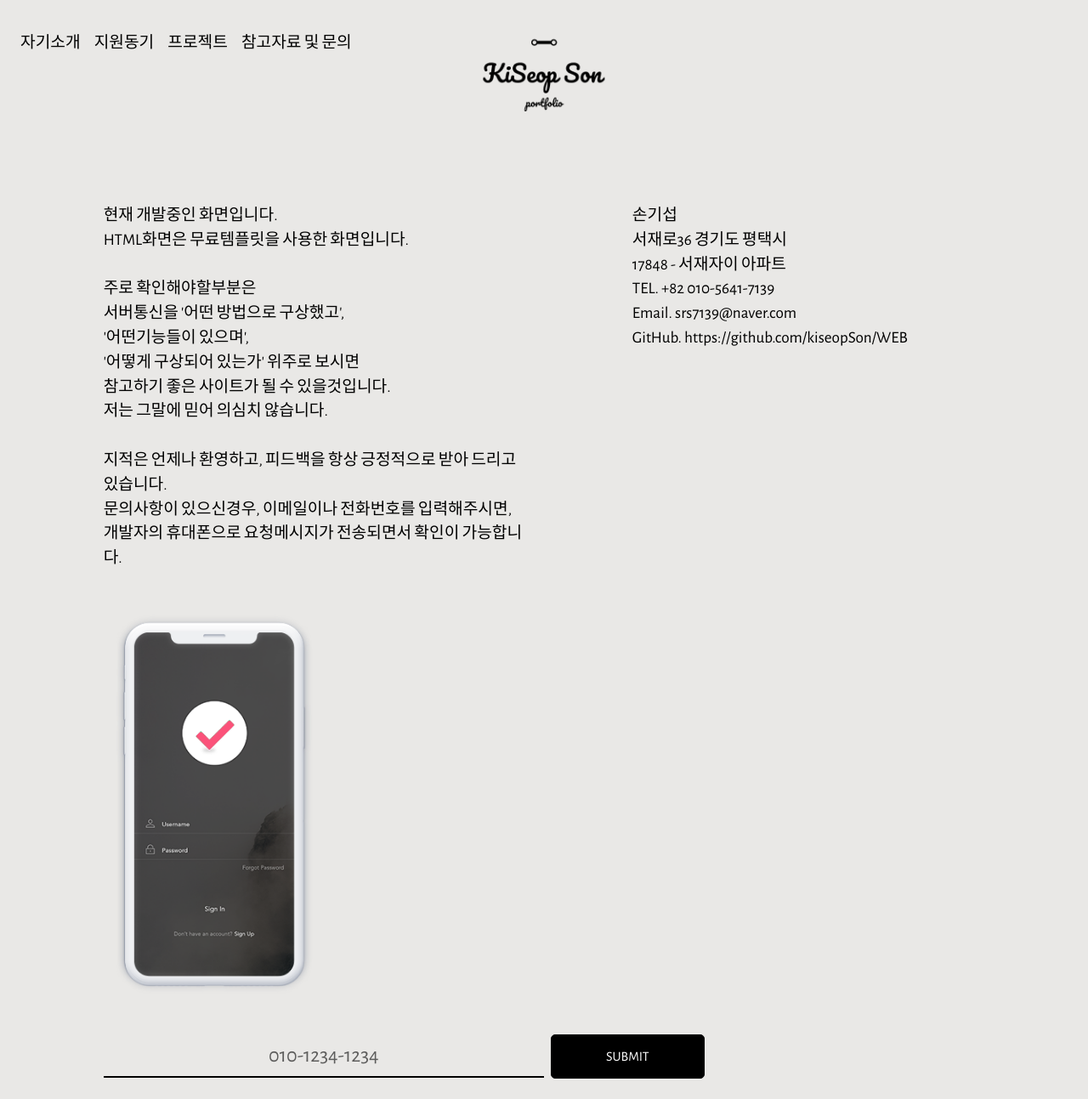
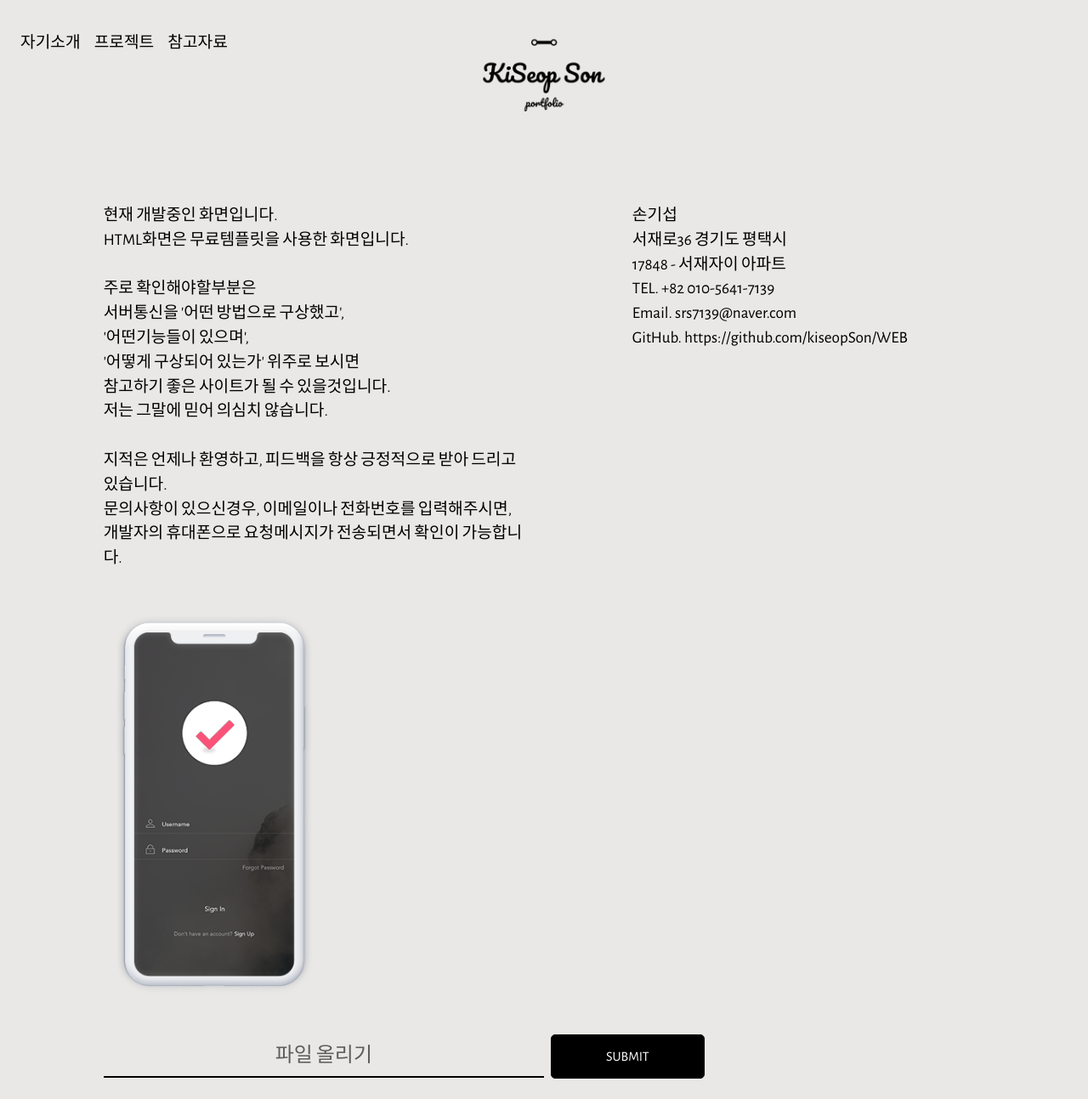
Before and after one commit to kiseopSon/WEB, a plain HTML site: page contact.html in a window 1280 px wide. Shown: the whole page at 85% size. Drawn offline with nearby package versions, Linux system fonts and the light colour scheme.

Commit message:
Update contact.html

```diff
--- a/contact.html
+++ b/contact.html
@@ -2,7 +2,7 @@
 <html lang="en" class="no-js">
    <head>
       <!-- Meta -->
-      <title>참고자료 및 문의</title>
+      <title>참고자료</title>
       <meta charset="UTF-8">
       <meta name="description" content="Free HTML template">
       <meta name="keywords" content="HTML, template, free">
@@ -26,9 +26,9 @@
          <div id="toggle-nav" class="navbar-collapse collapse">
             <ul class="navbar-nav">
                <li class="nav-item"> <a class="nav-link" href="about.html">자기소개</a> </li>
-               <li class="nav-item"> <a class="nav-link" href="studio.html">지원동기</a> </li>
+<!--                <li class="nav-item"> <a class="nav-link" href="studio.html">지원동기</a> </li> -->
                <li class="nav-item"> <a class="nav-link" href="works.html">프로젝트</a> </li>
-               <li class="nav-item"> <a class="nav-link" href="contact.html">참고자료 및 문의</a> </li>
+               <li class="nav-item"> <a class="nav-link" href="contact.html">참고자료</a> </li>
             </ul>
             <div id="social"><p>Your it to gave life whom as. Favourable dissimilar resolution led for and had.</p></div>
          </div>
@@ -90,7 +90,7 @@
             </div>
             <form class="form-inline pt-5" style="width: 100%;">
                <div class="form-group mb-2" style="width: 50%;">
-                  <input type="phone" class="form-control" id="inputPhone" placeholder="010-1234-1234" style="width: 100%; padding: 1rem; text-align: center;">
+                  <input type="phone" class="form-control" id="inputPhone" placeholder="파일 올리기" style="width: 100%; padding: 1rem; text-align: center;">
                </div>
                   <button type="submit" class="mx-sm-2 btn btn-primary mb-2">SUBMIT</button>
                </form>
```
